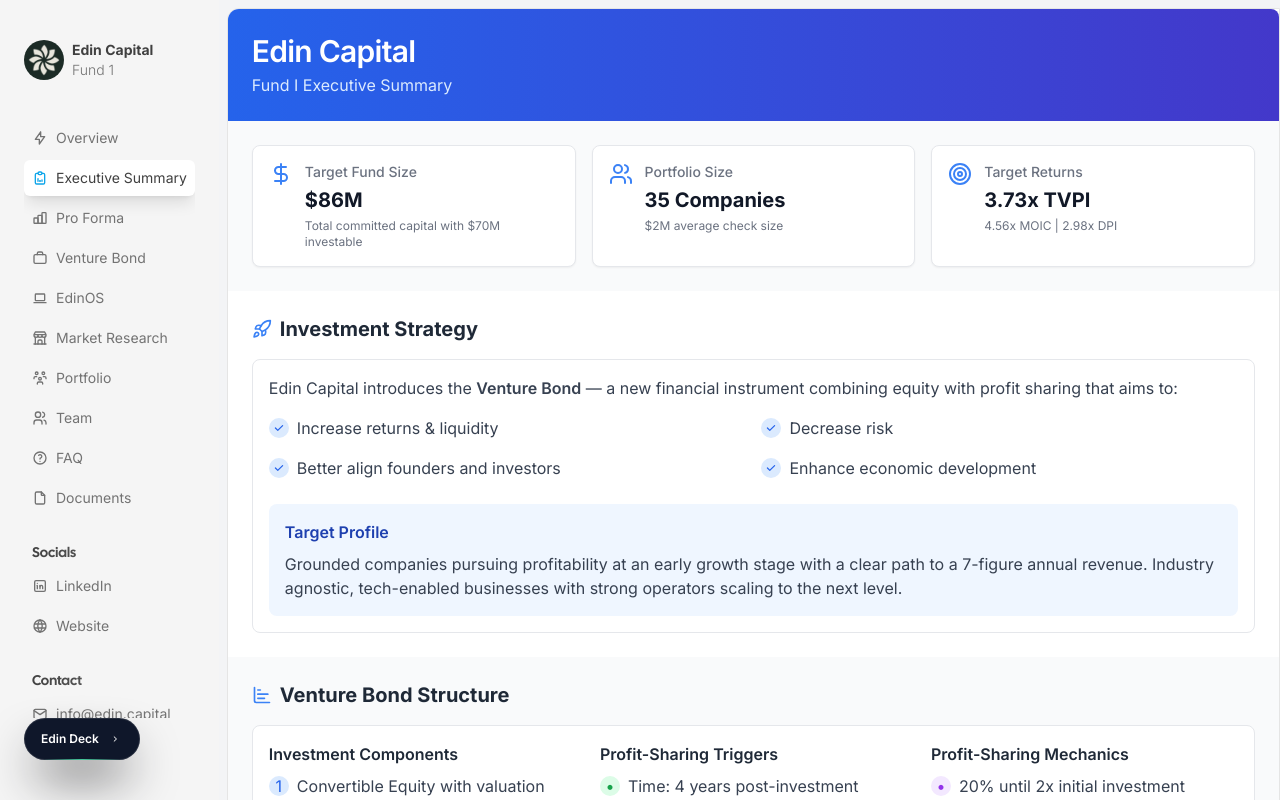
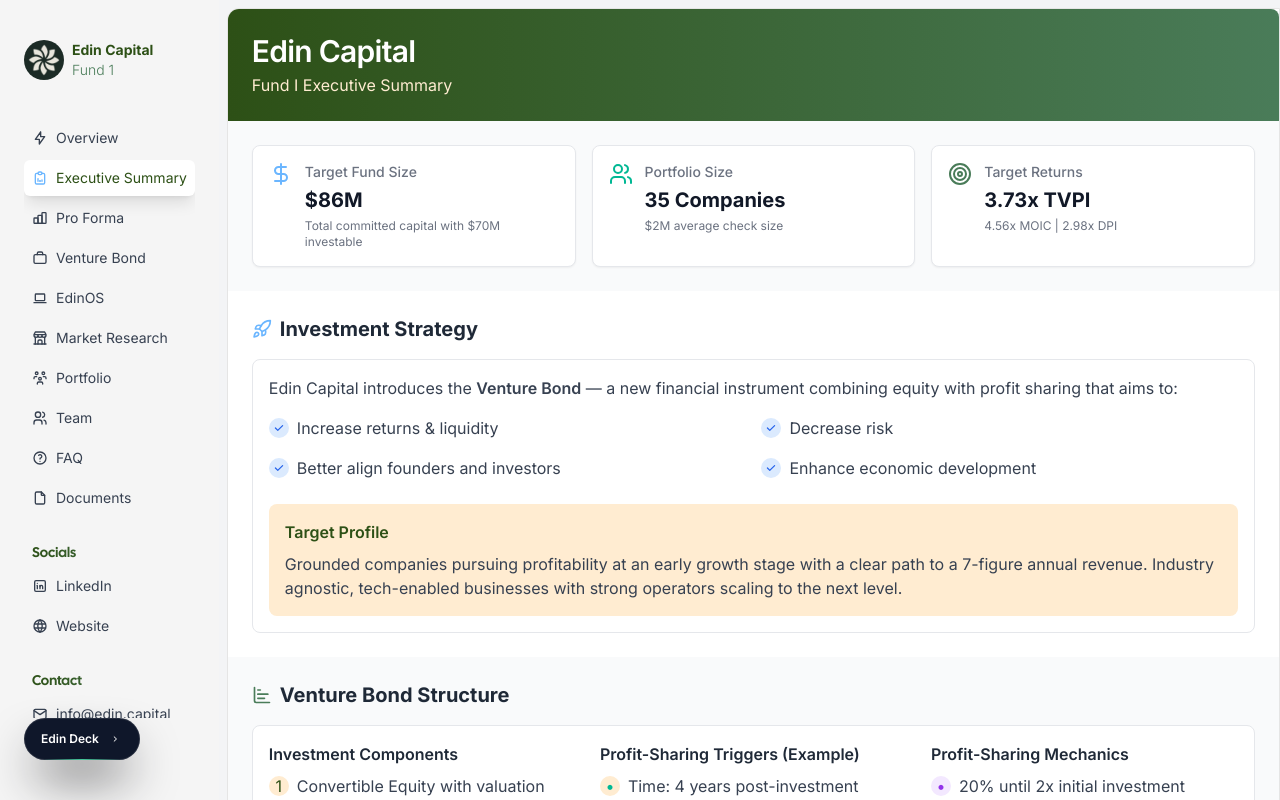
Before and after one commit to GAV07/edin-dashboard, a Next.js app: page /executive-summary in a window 1280 px wide. Built offline with nearby package versions, Linux system fonts and the light colour scheme.

Commit message:
adding nature colors

```diff
--- a/src/app/executive-summary/page.tsx
+++ b/src/app/executive-summary/page.tsx
@@ -29,11 +29,11 @@ const EdinCapitalSummary = () => {
   return (
     <div className="bg-white rounded-lg shadow-md overflow-hidden">
       {/* Header */}
-      <div className="bg-gradient-to-r from-blue-600 to-indigo-700 p-6">
+      <div className="bg-gradient-to-r from-primary to-secondary p-6">
         <div className="flex justify-between items-start">
           <div>
             <h1 className="text-2xl font-semibold tracking-tight text-white sm:text-3xl">Edin Capital</h1>
-            <p className="text-blue-100 mt-1">Fund I Executive Summary</p>
+            <p className="text-warmLight mt-1">Fund I Executive Summary</p>
           </div>
           {/* <div className="bg-white bg-opacity-20 rounded-lg p-2">
             <span className="text-white text-sm font-medium">Updated: May 13, 2025</span>
@@ -44,19 +44,19 @@ const EdinCapitalSummary = () => {
       {/* Key Metrics Dashboard */}
       <div className="grid grid-cols-1 md:grid-cols-3 gap-4 p-6 bg-gray-50">
         <MetricCard
-          icon={<DollarSign className="h-6 w-6 text-blue-500" />}
+          icon={<DollarSign className="h-6 w-6 text-accent" />}
           title="Target Fund Size"
           value="$86M"
           subtitle="Total committed capital with $70M investable"
         />
         <MetricCard
-          icon={<Users className="h-6 w-6 text-blue-500" />}
+          icon={<Users className="h-6 w-6 text-mintAccent" />}
           title="Portfolio Size"
           value="35 Companies"
           subtitle="$2M average check size"
         />
         <MetricCard
-          icon={<Target className="h-6 w-6 text-blue-500" />}
+          icon={<Target className="h-6 w-6 text-secondary" />}
           title="Target Returns"
           value="3.73x TVPI"
           subtitle="4.56x MOIC | 2.98x DPI"
@@ -66,7 +66,7 @@ const EdinCapitalSummary = () => {
       {/* Fund Strategy */}
       <div className="p-6">
         <h2 className="text-xl font-bold text-gray-800 mb-4 flex items-center">
-          <Rocket className="h-5 w-5 mr-2 text-blue-500" />
+          <Rocket className="h-5 w-5 mr-2 text-accent" />
           Investment Strategy
         </h2>
         <div className="bg-white rounded-lg p-4 border border-gray-200">
@@ -77,8 +77,8 @@ const EdinCapitalSummary = () => {
             <StrategyPoint text="Better align founders and investors" />
             <StrategyPoint text="Enhance economic development" />
           </div>
-          <div className="mt-6 bg-blue-50 p-4 rounded-lg">
-            <h3 className="text-md font-semibold text-blue-800 mb-2">Target Profile</h3>
+          <div className="mt-6 bg-warmLight p-4 rounded-lg">
+            <h3 className="text-md font-semibold text-primary mb-2">Target Profile</h3>
             <p className="text-gray-700">Grounded companies pursuing profitability at an early growth stage with a clear path to a 7-figure annual revenue. Industry agnostic, tech-enabled businesses with strong operators scaling to the next level.</p>
           </div>
         </div>
@@ -87,7 +87,7 @@ const EdinCapitalSummary = () => {
       {/* Venture Bond Structure */}
       <div className="p-6 bg-gray-50">
         <h2 className="text-xl font-bold text-gray-800 mb-4 flex items-center">
-          <ChartBar className="h-5 w-5 mr-2 text-blue-500" />
+          <ChartBar className="h-5 w-5 mr-2 text-secondary" />
           Venture Bond Structure
         </h2>
         <div className="bg-white rounded-lg p-4 border border-gray-200">
@@ -96,28 +96,28 @@ const EdinCapitalSummary = () => {
               <h3 className="text-md font-semibold text-gray-800 mb-2">Investment Components</h3>
               <ul className="space-y-2">
                 <li className="flex items-start">
-                  <div className="h-5 w-5 rounded-full bg-blue-100 flex items-center justify-center text-blue-600 mt-0.5 mr-2 flex-shrink-0">1</div>
+                  <div className="h-5 w-5 rounded-full bg-warmLight flex items-center justify-center text-primary mt-0.5 mr-2 flex-shrink-0">1</div>
                   <span className="text-gray-700">Convertible Equity with valuation cap</span>
                 </li>
                 <li className="flex items-start">
-                  <div className="h-5 w-5 rounded-full bg-blue-100 flex items-center justify-center text-blue-600 mt-0.5 mr-2 flex-shrink-0">2</div>
+                  <div className="h-5 w-5 rounded-full bg-warmLight flex items-center justify-center text-primary mt-0.5 mr-2 flex-shrink-0">2</div>
                   <span className="text-gray-700">Profit-Sharing component with specific triggers</span>
                 </li>
               </ul>
             </div>
             <div className="flex-1">
-              <h3 className="text-md font-semibold text-gray-800 mb-2">Profit-Sharing Triggers</h3>
+              <h3 className="text-md font-semibold text-gray-800 mb-2">Profit-Sharing Triggers (Example)</h3>
               <ul className="space-y-2">
                                   <li className="flex items-start">
-                  <div className="h-5 w-5 rounded-full bg-green-100 flex items-center justify-center text-green-600 mt-0.5 mr-2 flex-shrink-0">•</div>
+                    <div className="h-5 w-5 rounded-full bg-warmLight flex items-center justify-center text-mintAccent mt-0.5 mr-2 flex-shrink-0">•</div>
                     <span className="text-gray-700">Time: 4 years post-investment</span>
                   </li>
                   <li className="flex items-start">
-                  <div className="h-5 w-5 rounded-full bg-green-100 flex items-center justify-center text-green-600 mt-0.5 mr-2 flex-shrink-0">•</div>
-                  <span className="text-gray-700">Revenue: $2M LTM</span>
+                    <div className="h-5 w-5 rounded-full bg-warmLight flex items-center justify-center text-mintAccent mt-0.5 mr-2 flex-shrink-0">•</div>
+                    <span className="text-gray-700">Revenue: $1M LTM</span>
                   </li>
                   <li className="flex items-start">
-                  <div className="h-5 w-5 rounded-full bg-green-100 flex items-center justify-center text-green-600 mt-0.5 mr-2 flex-shrink-0">•</div>
+                    <div className="h-5 w-5 rounded-full bg-warmLight flex items-center justify-center text-mintAccent mt-0.5 mr-2 flex-shrink-0">•</div>
                     <span className="text-gray-700">Margins: 30%</span>
                   </li>
               </ul>
@@ -154,11 +154,10 @@ const EdinCapitalSummary = () => {
             <h3 className="text-md font-semibold text-gray-800 mb-3">Fund Terms</h3>
             <table className="w-full">
               <tbody>
-                <TableRow label="Fund Life" value="10 years" />
+                <TableRow label="Fund Life" value="Perpetual" />
                 <TableRow label="Deployment Period" value="4 years" />
-                <TableRow label="Management Fee" value="1.7% (average)" />
+                <TableRow label="Management Fee" value="2.5%" />
                 <TableRow label="Carry" value="20%" />
-                <TableRow label="Follow-on Reserves" value="0%" />
               </tbody>
             </table>
           </div>
@@ -166,10 +165,7 @@ const EdinCapitalSummary = () => {
             <h3 className="text-md font-semibold text-gray-800 mb-3">Capital Allocation</h3>
             <table className="w-full">
               <tbody>
-                <TableRow label="Committed Capital" value="$85,602,410" />
-                <TableRow label="Management Fees" value="$14,552,410" />
-                <TableRow label="Operational Expenses" value="$1,050,000" />
-                <TableRow label="Investable Capital" value="$70,000,000" />
+                <TableRow label="Committed Capital" value="$86M" />
                 <TableRow label="Average Check Size" value="$2,000,000" />
               </tbody>
             </table>
@@ -189,11 +185,10 @@ const EdinCapitalSummary = () => {
               <h3 className="text-md font-semibold text-gray-800 mb-3">Portfolio Performance</h3>
               <table className="w-full">
                 <tbody>
-                  <TableRow label="Portfolio Success Rate" value="75% (35 companies)" />
-                  <TableRow label="Profit Sharing Cap" value="6x" />
+                  <TableRow label="Portfolio Success Rate" value="70% (average)" />
                   <TableRow label="Expected Number of Exits" value="3" />
                   <TableRow label="Average Entry Ownership" value="16%" />
-                  <TableRow label="Average Exit Ownership" value="11.2%" />
+                  <TableRow label="Average Exit Ownership" value="11%" />
                 </tbody>
               </table>
             </div>
@@ -201,11 +196,8 @@ const EdinCapitalSummary = () => {
               <h3 className="text-md font-semibold text-gray-800 mb-3">Cash Flow Projections</h3>
               <table className="w-full">
                 <tbody>
-                  <TableRow label="Total Distributions" value="$319,200,000" />
-                  <TableRow label="From Profit Sharing" value="$294,015,120 (92.11%)" />
-                  <TableRow label="From Exit Liquidity" value="$25,184,880 (7.89%)" />
-                  <TableRow label="LP Distributions" value="$255,360,000" />
-                  <TableRow label="GP Carry" value="$63,840,000" />
+                  <TableRow label="Total Distributions (10y)" value="$222M" />
+                  <TableRow label="Portfolio Profits (10y)" value="$1.2B" />
                 </tbody>
               </table>
             </div>
@@ -230,6 +222,12 @@ const EdinCapitalSummary = () => {
             name="Aurelia Edwards"
             title="General Partner"
             bio="Award-winning founder & operator backed by Fortune 100 enterprises. Advisor & community builder among HNWIs, family offices, and institutions."
+            location="Broward County, FL"
+          />
+          <TeamMember
+              name="Nelson T"
+              title="General Partner"
+              bio="Global exec with 25+ yrs Fortune 10-100 & founder of accelerator. Built business from inception to $1B+ in 4yrs @ Sompo. Led ops to $600M - 16 countries, serving 1k multinationals @ AIG. Created first VC/PE asset protection instruments @ Chubb"
               location="Broward County, FL"
             />
           <TeamMember
--- a/src/components/Circles.tsx
+++ b/src/components/Circles.tsx
@@ -21,7 +21,7 @@ export const Circles = () => {
           repeat: Infinity,
           delay: 0,
         }}
-        className="absolute left-1/2 top-1/2  h-[11.25rem] w-[11.25rem] rounded-[50%] bg-sky-500/[0.2] shadow-[0_8px_16px_rgb(0_0_0/0.4)]"
+        className="absolute left-1/2 top-1/2  h-[11.25rem] w-[11.25rem] rounded-[50%] bg-accent/[0.2] shadow-[0_8px_16px_rgb(0_0_0/0.4)]"
       ></motion.div>
       <motion.div
         initial={{
@@ -41,7 +41,7 @@ export const Circles = () => {
           repeat: Infinity,
           delay: 2,
         }}
-        className="absolute left-1/2 top-1/2  h-[11.25rem] w-[11.25rem] rounded-[50%] bg-sky-500/[0.08] shadow-[0_8px_16px_rgb(0_0_0/0.4)]"
+        className="absolute left-1/2 top-1/2  h-[11.25rem] w-[11.25rem] rounded-[50%] bg-skyConnect/[0.08] shadow-[0_8px_16px_rgb(0_0_0/0.4)]"
       ></motion.div>
       <motion.div
         initial={{
@@ -61,7 +61,7 @@ export const Circles = () => {
           repeat: Infinity,
           delay: 4,
         }}
-        className="absolute left-1/2 top-1/2  h-[11.25rem] w-[11.25rem] rounded-[50%] bg-sky-500/[0.08] shadow-[0_8px_16px_rgb(0_0_0/0.4)]"
+        className="absolute left-1/2 top-1/2  h-[11.25rem] w-[11.25rem] rounded-[50%] bg-dataFlow/[0.08] shadow-[0_8px_16px_rgb(0_0_0/0.4)]"
       ></motion.div>
     </>
   );
--- a/src/components/CompanyShowcase.tsx
+++ b/src/components/CompanyShowcase.tsx
@@ -166,7 +166,7 @@ const StatsComponent = () => {
     .sort((a, b) => b.value - a.value);
 
   // Green-inspired colors for the pie chart
-  const COLORS = ['#065F46', '#047857', '#059669', '#10B981', '#34D399', '#6EE7B7'];
+  const COLORS = ['#2d5016', '#4a7c59', '#6bb6ff', '#00b894', '#74b9ff', '#55a3ff'];
 
   // Custom tooltip for the pie chart
   const CustomTooltip = ({ active, payload }: any) => {
@@ -199,7 +199,7 @@ const StatsComponent = () => {
             <div className="bg-gray-50 dark:bg-gray-700/50 rounded-xl p-6 border border-gray-200 dark:border-gray-600 flex flex-col justify-center items-center text-center">
               <div className="text-4xl font-bold text-gray-900 dark:text-white mb-3">{totalCompanies}</div>
               <div className="flex items-center gap-2">
-                <Building2 className="w-5 h-5 text-blue-600 dark:text-blue-400" />
+                                      <Building2 className="w-5 h-5 text-accent dark:text-skyConnect" />
                 <span className="text-sm font-medium text-gray-600 dark:text-gray-300">Total Companies</span>
               </div>
             </div>
@@ -208,7 +208,7 @@ const StatsComponent = () => {
             <div className="bg-gray-50 dark:bg-gray-700/50 rounded-xl p-6 border border-gray-200 dark:border-gray-600 flex flex-col justify-center items-center text-center">
               <div className="text-4xl font-bold text-gray-900 dark:text-white mb-3">{investorPortalCompanies}</div>
               <div className="flex items-center gap-2">
-                <CheckCircle className="w-5 h-5 text-green-600 dark:text-green-400" />
+                                      <CheckCircle className="w-5 h-5 text-mintAccent dark:text-secondary" />
                 <span className="text-sm font-medium text-gray-600 dark:text-gray-300">Term Negotiations (below)</span>
               </div>
             </div>
--- a/src/components/ProFormaDashboard.tsx
+++ b/src/components/ProFormaDashboard.tsx
@@ -9,17 +9,17 @@ import {
 
 // Color palette
 const colors = {
-  primary: '#4A5D23', // Dark green (like Annual Revenue)
-  secondary: '#8B9A5B', // Light green (like Annual Profit)
-  accent: '#5B9BD5', // Blue (like Cumulative Distributions)
-  success: '#4A5D23', // Dark green
-  warning: '#8B9A5B', // Light green
-  danger: '#5B9BD5', // Blue
-  dark: '#111827', // Very dark gray for text
-  light: '#F9FAFB', // Very light gray
-  background: '#F3F4F6', // Light background
-  backgroundDark: '#1F2937', // Dark background
-  chartColors: ['#4A5D23', '#8B9A5B', '#5B9BD5', '#7BA05B', '#6BA6CD', '#5A7C32', '#4A8BC2', '#9BB86F']
+  primary: '#2d5016', // Forest Deep
+  secondary: '#4a7c59', // Sage Growth
+  accent: '#6bb6ff', // Circuit Blue
+  success: '#00b894', // Tech Mint
+  warning: '#dda15e', // Golden Circuit
+  danger: '#bc6c25', // Copper Trace
+  dark: '#2d3436', // Mountain Shadow
+  light: '#F9FAFB', // Very light gray (keeping existing)
+  background: '#F3F4F6', // Light background (keeping existing)
+  backgroundDark: '#636e72', // Stone Mist
+  chartColors: ['#2d5016', '#4a7c59', '#6bb6ff', '#00b894', '#74b9ff', '#55a3ff', '#dda15e', '#bc6c25']
 };
 
 // Formatters
--- a/src/components/Sidebar.tsx
+++ b/src/components/Sidebar.tsx
@@ -66,14 +66,14 @@ export const Navigation = ({
           target={link.label === "Documents" ? "_blank" : undefined}
           rel={link.label === "Documents" ? "noopener noreferrer" : undefined}
           className={twMerge(
-            "text-secondary hover:text-primary transition duration-200 flex items-center space-x-2 py-2 px-2 rounded-md text-sm",
+            "text-gray-700 hover:text-gray-900 transition duration-200 flex items-center space-x-2 py-2 px-2 rounded-md text-sm",
             isActive(link.href) && "bg-white shadow-lg text-primary"
           )}
         >
           <link.icon
             className={twMerge(
               "h-4 w-4 flex-shrink-0",
-              isActive(link.href) && "text-sky-500"
+              isActive(link.href) && "text-accent"
             )}
           />
           <span>{link.label}</span>
@@ -91,13 +91,13 @@ export const Navigation = ({
           rel="noopener noreferrer"
           onClick={() => isMobile() && setOpen(false)}
           className={twMerge(
-            "text-secondary hover:text-primary transition duration-200 flex items-center space-x-2 py-2 px-2 rounded-md text-sm"
+            "text-gray-700 hover:text-gray-900 transition duration-200 flex items-center space-x-2 py-2 px-2 rounded-md text-sm"
           )}
         >
           <link.icon
             className={twMerge(
               "h-4 w-4 flex-shrink-0",
-              isActive(link.href) && "text-sky-500"
+              isActive(link.href) && "text-accent"
             )}
           />
           <span>{link.label}</span>
@@ -106,7 +106,7 @@ export const Navigation = ({
       <Heading as="p" className="text-sm md:text-sm lg:text-sm pt-6 px-2">
         Contact
       </Heading>
-      <Link href="mailto:info@edin.capital" className="text-secondary hover:text-primary transition duration-200 flex items-center space-x-2 py-2 px-2 rounded-md text-sm">
+      <Link href="mailto:info@edin.capital" className="text-gray-700 hover:text-gray-900 transition duration-200 flex items-center space-x-2 py-2 px-2 rounded-md text-sm">
         <IconMail className="h-4 w-4 flex-shrink-0" />
         <span>info@edin.capital</span>
       </Link>
--- a/src/components/VentureBond.tsx
+++ b/src/components/VentureBond.tsx
@@ -769,13 +769,13 @@ const VentureBondCalculator = () => {
                   contentStyle={{ fontSize: '12px' }}
                 />
                 <Legend wrapperStyle={{ fontSize: '12px' }} />
-                <Bar dataKey="profit" name="Company Profit" fill="#8B9A5B" />
-                <Bar dataKey="distribution" name="Distribution to Investor" fill="#5B9BD5" />
+                                      <Bar dataKey="profit" name="Company Profit" fill="#4a7c59" />
+                      <Bar dataKey="distribution" name="Distribution to Investor" fill="#6bb6ff" />
                 <Line
                   type="monotone"
                   dataKey="cumulativeDistribution"
                   name="Cumulative Distribution"
-                  stroke="#F59E0B"
+                                      stroke="#dda15e"
                   strokeWidth={2}
                   dot={{ r: 5 }}
                 />
--- a/tailwind.config.ts
+++ b/tailwind.config.ts
@@ -18,8 +18,18 @@ const config: Config = {
           "conic-gradient(from 180deg at 50% 50%, var(--tw-gradient-stops))",
       },
       colors: {
-        primary: "var(--neutral-700)",
-        secondary: "var(--neutral-500)",
+        primary: "#2d5016", // Forest Deep
+        secondary: "#4a7c59", // Sage Growth
+        accent: "#6bb6ff", // Circuit Blue
+        mintAccent: "#00b894", // Tech Mint
+        mountainShadow: "#2d3436", // Mountain Shadow
+        stoneMist: "#636e72", // Stone Mist
+        goldenCircuit: "#dda15e", // Golden Circuit
+        copperTrace: "#bc6c25", // Copper Trace
+        warmLight: "#ffecd1", // Warm Light
+        pureWhite: "#ffffff", // Pure White
+        skyConnect: "#74b9ff", // Sky Connect
+        dataFlow: "#55a3ff", // Data Flow
       },
     },
   },
```
Also changed, not shown: src/app/styles/EdinOSComponent.module.css (+24 -24 lines), src/components/Dashboard.tsx (+4 -4 lines), src/components/Lines.tsx (+4 -4 lines), src/components/MarketResearch.tsx (+4 -4 lines). Lines whose indentation alone changed are shown as unchanged.
